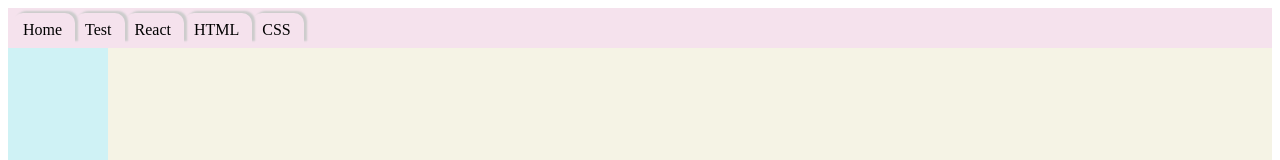
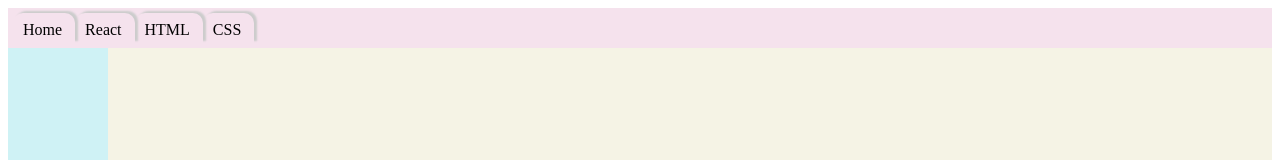
Before and after one commit to gh-prj/site, a React (Create React App) app: page / in a window 1280 px wide. Shown: the top 160 px of the page. Built offline with nearby package versions, Linux system fonts and the light colour scheme.

Commit message:
Hide unused menu items

```diff
--- a/src/components/TopMenu/TopMenu.tsx
+++ b/src/components/TopMenu/TopMenu.tsx
@@ -7,13 +7,13 @@ const TopMenu = () => {
     return (
         <ul className={styles.top_menu}>
             <li className={styles.link}><Link to="/site">Home</Link></li>
-            <li>Test
+            {/* <li>Test
                 <ul>
                     <li>
                         <Link to="/site/test">Test</Link>
                     </li>
                 </ul>
-            </li>
+            </li> */}
             <li>React
                 <ul>
                     <li className={styles.hasch}>Hooks
@@ -41,7 +41,7 @@ const TopMenu = () => {
                     <li className={styles.hasch}>MobX
                         <ul className={styles.vmenu}>
                             <li><Link to="/site/mobx/observable">Core</Link></li>
-                            <li><Link to="/site/mobx/store">Store</Link></li>
+                            {/* <li><Link to="/site/mobx/store">Store</Link></li> */}
                         </ul>
                     </li>
                     <li><Link to="/site/ts/props">TypeScript</Link></li>
@@ -76,8 +76,8 @@ const TopMenu = () => {
                         </ul>
                     </li>
                     <li><Link to="/site/css_tricks">Tricks</Link></li>
-                    <li>Grid</li>
-                    <li>Flexbox</li>
+                    {/* <li>Grid</li>
+                    <li>Flexbox</li> */}
                 </ul>
             </li>
         </ul>
```
